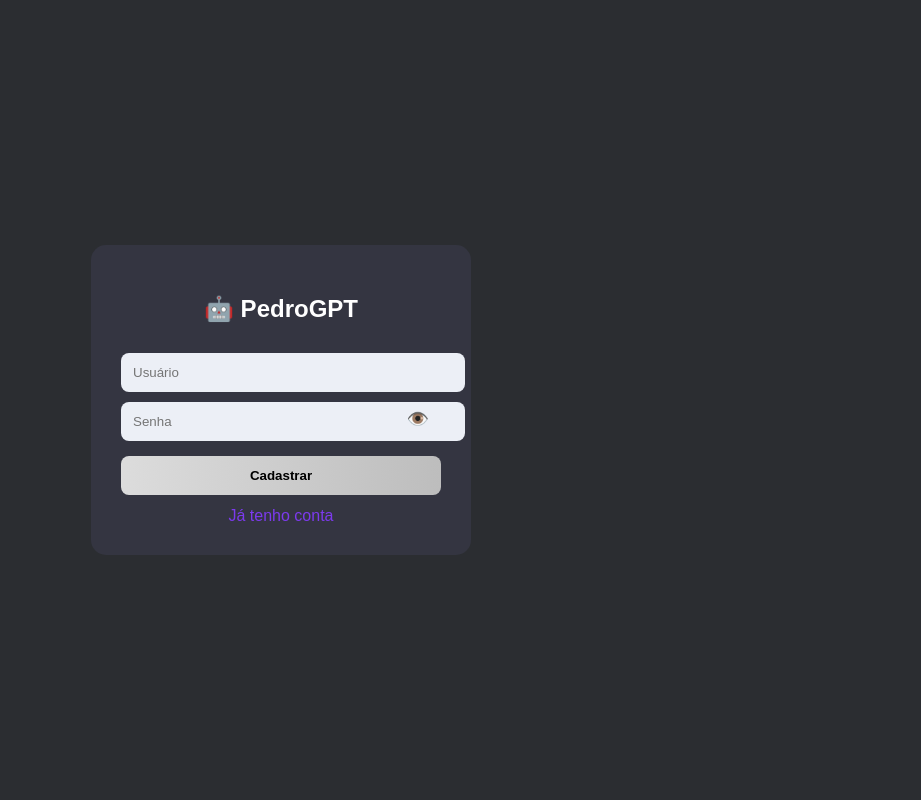
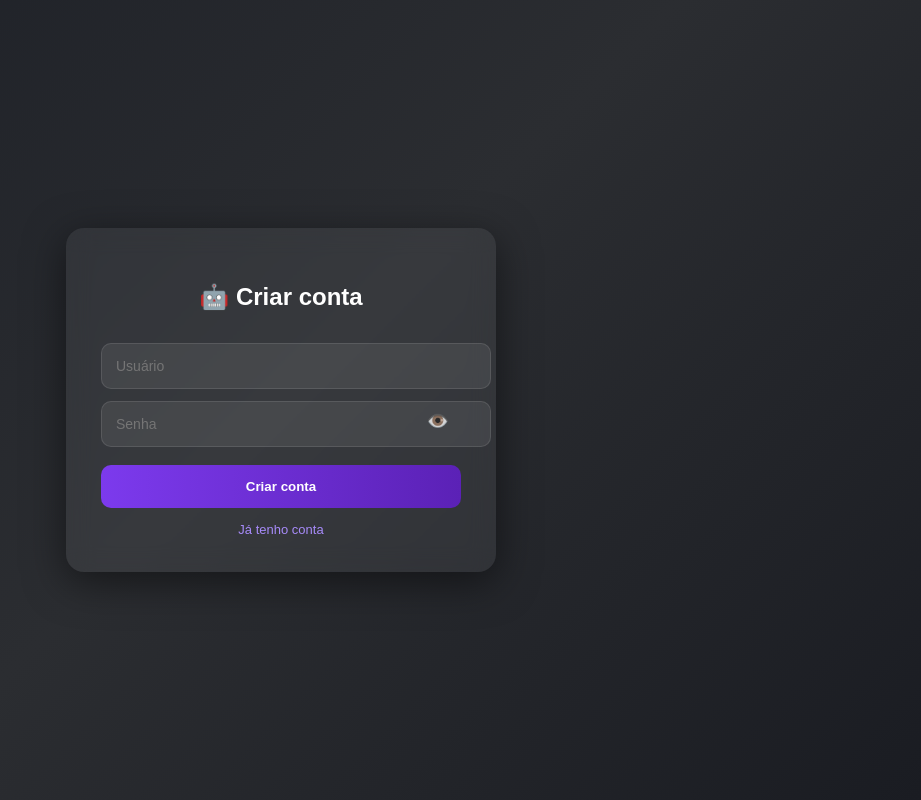
Before and after one commit to phramoslima24-web/PedroGPT, a Flask app: page /registro in a window 1280 px wide. Shown: the whole page, without its empty margins (359-1280 px from the left). Run offline with Flask 3, Linux system fonts and the light colour scheme.

Commit message:
atualiza tela de registro com design moderno

```diff
--- a/templates/registro.html
+++ b/templates/registro.html
@@ -8,56 +8,80 @@
 <style>
 body {
     margin: 0;
-    font-family: Arial;
-    background: #2b2d31;
+    height: 100vh;
     display: flex;
     justify-content: center;
     align-items: center;
-    height: 100vh;
+    font-family: Arial;
+    background: linear-gradient(135deg, #1c1f26, #2b2d31, #1a1c22);
 }
 
-/* CARD */
+/* CARD GLASS */
 .card {
-    background: #343541;
-    padding: 30px;
-    border-radius: 15px;
-    width: 320px;
+    width: 360px;
+    padding: 35px;
+    border-radius: 18px;
+    background: rgba(255, 255, 255, 0.06);
+    backdrop-filter: blur(12px);
+    box-shadow: 0 10px 40px rgba(0,0,0,0.5);
     color: white;
     text-align: center;
 }
 
-/* INPUT */
+/* TITULO */
+.card h2 {
+    margin-bottom: 20px;
+    font-size: 24px;
+}
+
+/* INPUTS */
 input {
     width: 100%;
-    padding: 12px;
-    margin-top: 10px;
-    border: none;
-    border-radius: 8px;
+    padding: 14px;
+    margin-top: 12px;
+    border: 1px solid rgba(255,255,255,0.1);
+    border-radius: 10px;
     outline: none;
-    background: #eceff6;
+    background: rgba(255,255,255,0.08);
+    color: white;
+    font-size: 14px;
+    transition: 0.3s;
+}
+
+input:focus {
+    border: 1px solid #7c3aed;
+    background: rgba(255,255,255,0.12);
 }
 
 /* BOTÃO */
 button {
     width: 100%;
-    padding: 12px;
-    margin-top: 15px;
+    padding: 14px;
+    margin-top: 18px;
     border: none;
-    border-radius: 8px;
-    background: linear-gradient(90deg, #dcdcdc, #bdbdbd);
+    border-radius: 10px;
+    background: linear-gradient(90deg, #7c3aed, #5b21b6);
+    color: white;
+    font-weight: bold;
     cursor: pointer;
-    font-weight: bold;
+    transition: 0.3s;
+}
+
+button:hover {
+    transform: scale(1.03);
+    box-shadow: 0 5px 20px rgba(124,58,237,0.4);
 }
 
 /* LINK */
 a {
-    color: #7c3aed;
     display: block;
-    margin-top: 12px;
+    margin-top: 14px;
+    color: #a78bfa;
     text-decoration: none;
+    font-size: 13px;
 }
 
-/* SENHA BOX */
+/* SENHA */
 .senha-box {
     position: relative;
 }
@@ -69,6 +93,12 @@ a {
     transform: translateY(-50%);
     cursor: pointer;
     font-size: 18px;
+    opacity: 0.8;
+    transition: 0.2s;
+}
+
+.eye:hover {
+    opacity: 1;
 }
 </style>
 
@@ -77,17 +107,16 @@ a {
 
 <div class="card">
 
-    <h2>🤖 PedroGPT</h2>
+    <h2>🤖 Criar conta</h2>
 
     <input type="text" id="username" placeholder="Usuário">
 
-    <!-- SENHA COM OLHO -->
     <div class="senha-box">
         <input type="password" id="password" placeholder="Senha">
         <span class="eye" id="btnOlho" onclick="toggleSenha()">👁️</span>
     </div>
 
-    <button onclick="register()">Cadastrar</button>
+    <button onclick="register()">Criar conta</button>
 
     <a href="/login">Já tenho conta</a>
 
@@ -95,7 +124,6 @@ a {
 
 <script>
 
-// 👁️ MOSTRAR / OCULTAR SENHA
 function toggleSenha() {
 
     const senha = document.getElementById("password");
@@ -110,7 +138,6 @@ function toggleSenha() {
     }
 }
 
-// CADASTRO
 async function register() {
 
     const username = document.getElementById("username").value.trim();
@@ -131,10 +158,6 @@ async function register() {
             body: JSON.stringify({ username, password })
         });
 
-        if (!resposta.ok) {
-            throw new Error("Erro HTTP " + resposta.status);
-        }
-
         const data = await resposta.json();
 
         if (data.success) {
@@ -146,7 +169,6 @@ async function register() {
 
     } catch (erro) {
         alert("Erro no servidor");
-        console.error(erro);
     }
 }
 
```
